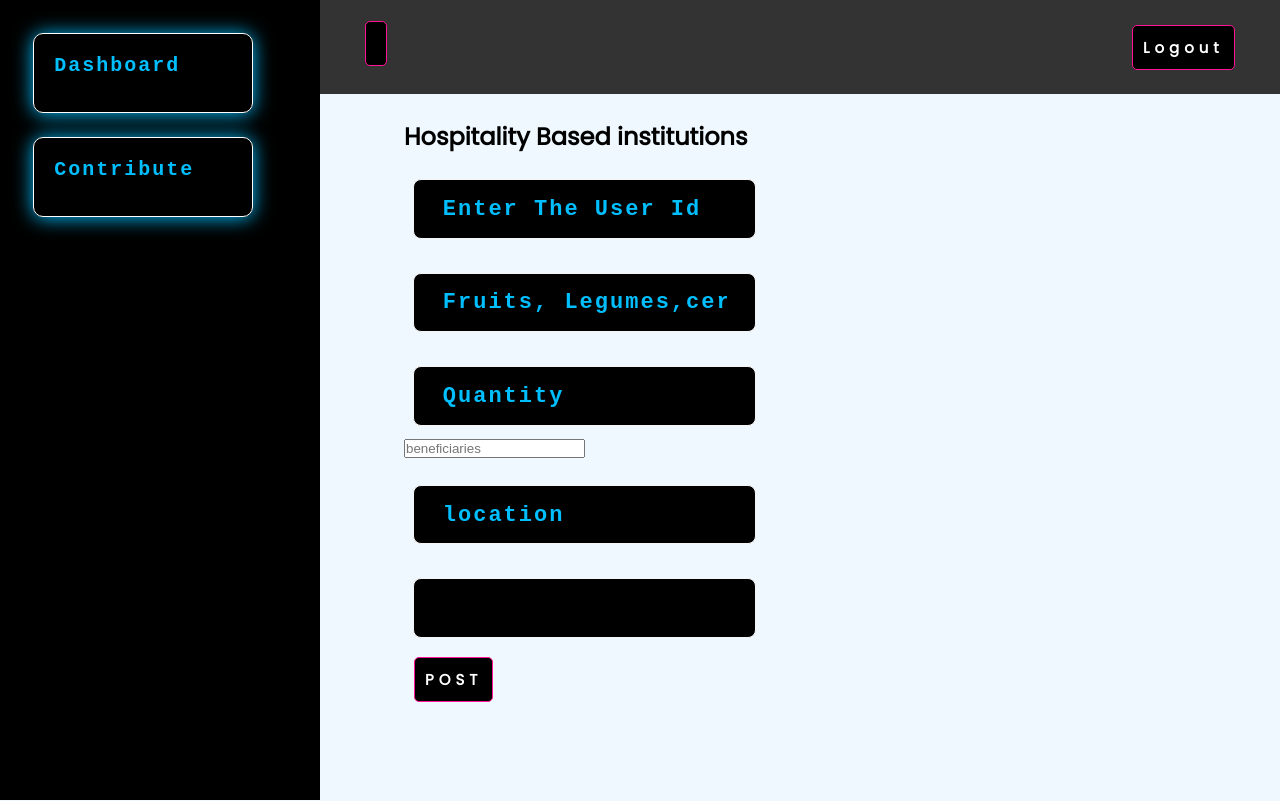
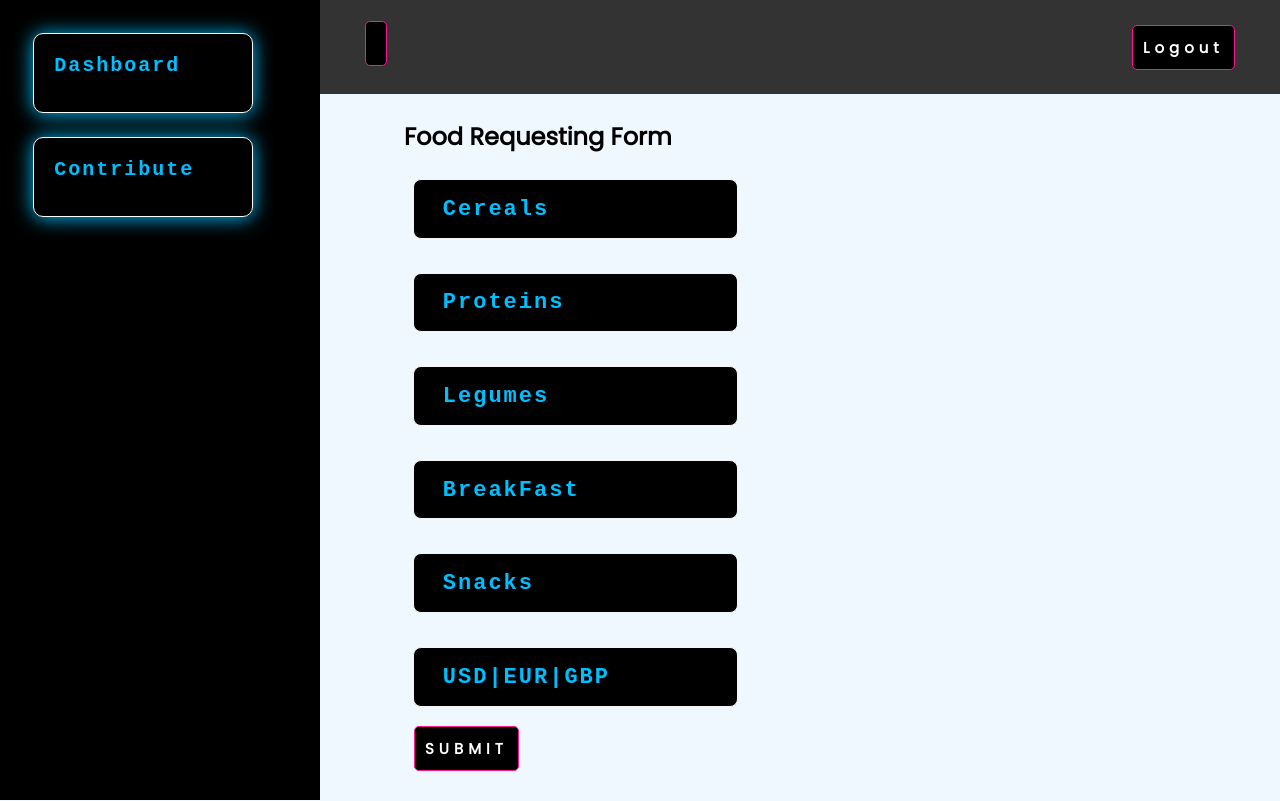
Before and after one commit to KambonoJeff/REACT-FRONT_DONATION_API, a React (Create React App) app: page /form in a window 1280 px wide. Built offline with nearby package versions, Linux system fonts and the light colour scheme; no server answers; sample sign-in values are in the browser's storage.

Commit message:
Css styling implemented on new form

```diff
--- a/src/components/Form.jsx
+++ b/src/components/Form.jsx
@@ -2,6 +2,13 @@ import React from 'react'
 import {useRef} from 'react'
 
 const Form = () => {
+  return(
+    _ngoRequest()
+  )
+}
+export default Form
+//######################################################
+const _requests = ()=>{
   const user_idRef = useRef();
   const foodRef = useRef();
   const quantityRef = useRef();
@@ -23,9 +30,7 @@ const Form = () => {
 
 
 }
-
-
-  return(
+  return (
     <>
     <h2> Hospitality Based institutions</h2>
 
@@ -34,113 +39,99 @@ const Form = () => {
         <input ref={user_idRef} type="text" name="user_id" id="user_id" placeholder='Enter The User Id'/>
 
         </div>
+
         <div className="form-control">
         <input ref={foodRef} type="text" name="FoodType" placeholder='Fruits, Legumes,cereals, proteins,vitamins' />
 
         </div>
+
         <div className="form-control">
         <input type="number" name="number" ref={quantityRef}placeholder='Quantity' />
 
         </div>
-        <div className="form control">
+
+        <div className="form-control">
         <input type="text" name="beneficiaries" id="beneficiaries" placeholder='beneficiaries' ref={beneficiariesRef} />
 
         </div>
+
         <div className="form-control">
         <input type="text" name="location" id="location" placeholder='location' ref={locationRef} />
 
         </div>
+
         <div className="form-control">
-        <input type="text" name="status" id="status" ref={statusRef} />
+        <input type="text" name="status" id="status" ref={statusRef} placeholder='Status' />
 
         </div>
+        <button type="submit"  className="btn"> POST</button>
 
-
-
-        <button type="submit"  className="btn"> POST</button>
       </form>
 
   </>
   )
+}
+  const _ngoRequest=()=>{
+    const cerealsRef = useRef();
+    const proteinsRef = useRef();
+    const legumesRef = useRef();
+    const breakFastRef = useRef();
+    const snacksRef = useRef();
+    const cashRef = useRef();
+
+    const onSubmit=(event)=>{
+      event.preventDefault()
+      const payload = {
+        cereals: cerealsRef.current.value,
+        proteins: proteinsRef.current.value,
+        legumes: legumesRef.current.value,
+        breakfast: breakFastRef.current.value,
+        snacks: snacksRef.current.value,
+        cash: cashRef.current.value,
+      }
+      console.log(payload);
 
 
 
     }
 
-export default Form
+    return(
+      <>
+      <h2> Food Requesting Form</h2>
+      <form action="" onSubmit={onSubmit}  method="post">
+       <div className="form-control">
+         <input type="text" name="Cereals" id="Cereals" ref={cerealsRef} placeholder='Cereals' />
+       </div>
+       <div className="form-control">
+         <input type="text" name="Proteins" id="Proteins" ref={proteinsRef} placeholder='Proteins' />
 
+       </div>
+       <div className="form-control">
+         <input type="text" name="Legumes" id="Legumes" ref={legumesRef} placeholder='Legumes' />
 
+       </div>
+       <div className="form-control">
+         <input type="text" name="BreakFast" id="BreakFast" ref={breakFastRef} placeholder='BreakFast' />
 
-// const Login=()=>{
-//   return(
-//     <>
-//        <br></br>
-//       <h2>login form </h2>
-//       <form action="" method="post">
-//         <InputDetail label='Email' placeh='Email'/>
-//         <InputDetail label='Password' placeh='Password' type='password'/>
-//         <Button text='Login'/>
-//       </form>
-//     </>
+       </div>
+       <div className="form-control">
+         <input type="text" name="Snacks" id="Snacks" ref={snacksRef} placeholder='Snacks' />
 
-//   )
-// }
-// const ngoLogin=()=>{
-//   return(
-//     <>
-//        <br></br>
-//       <h2>login form </h2>
-//       <form action="" method="post">
-//         <InputDetail label='Email' placeh='Email'/>
-//         <InputDetail label='licenseNo' placeh='licenseNo' type='password'/>
-//         <Button text='Login'/>
-//       </form>
-//     </>
+       </div>
+       <div className="form-control">
+         <input type="text" name="Cash" id="Cash" ref={cashRef} placeholder='USD|EUR|GBP' />
 
-//   )
-// }
-// const register =()=>{
-//   return(
+       </div>
+       <button type="submit"  className="btn"> SUBMIT</button>
 
-//   <>
-//   <br></br>
-//     <h2> register form</h2>
+      </form>
 
-//   <form action="" method="post">
+    </>
 
-//     <InputDetail label='fullname' placeh='First Name'/>
+    )
+  }
 
-//     <InputDetail label='Email' placeh='Email' type='email'/>
-//     <InputDetail label='Password' placeh='Password' type='password'/>
-//     <InputDetail label='Confirm password' placeh='Confirm password' type='password'/>
-//     <Button text='Register'/>
-//   </form>
-// </>
-//   )
-// }
-// const ngoRequest=()=>{
-//   return(
-//     <>
-//     <br></br>
-//     <h2> Food Requesting Form</h2>
-
-
-//     <form action="" method="post">
-//     <InputDetail label='user_id' placeh='user_id'/>
-//         <InputDetail label='Type of Food' placeh='Fruits, Legumes,cereals, proteins,vitamins'/>
-//         <InputDetail label='Quantity' placeh='Quantity '/>
-//         <InputDetail label='beneficiaries ' placeh='beneficiaries '/>
-//         <InputDetail label='location ' placeh='location '/>
-//         <InputDetail label='status ' placeh='status '/>
-//       <Button text='Request'/>
-//     </form>
-
-//   </>
-
-//   )
-// }
-
-// const ngoRegister =()=>{
+//const ngoRegister =()=>{
  //   return(
 //     <>
 //     <br></br>
--- a/src/views/Register.jsx
+++ b/src/views/Register.jsx
@@ -24,7 +24,6 @@ export default function Register() {
       password: passwordRef.current.value,
       password_confirmation: passwordConfirmationRef.current.value,
     }
-    console.log(payload);
     axiosClient.post('/register',payload).then(({data})=>{
       console.log(data)
       setUser(data.user)
```
Lines whose indentation alone changed are shown as unchanged.
